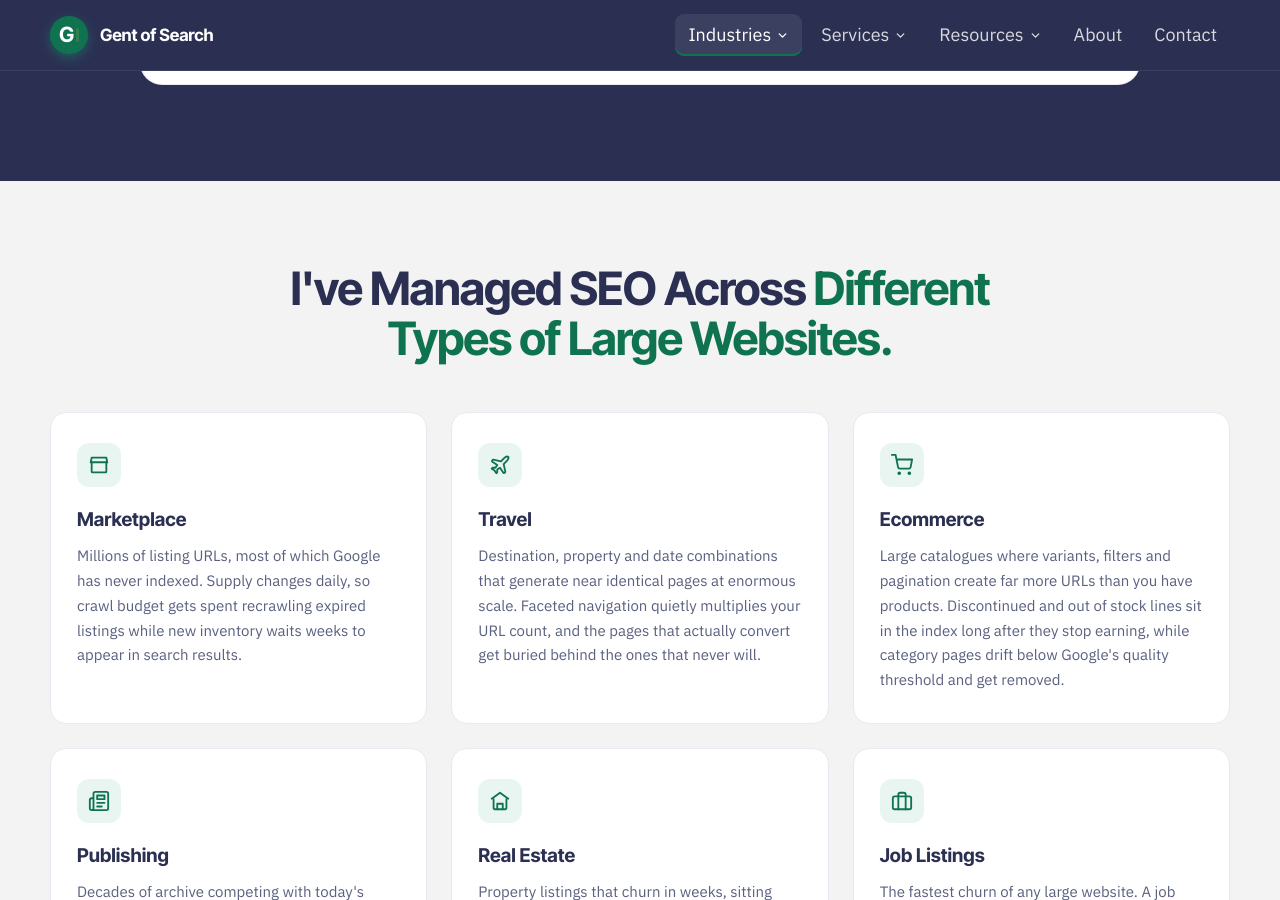
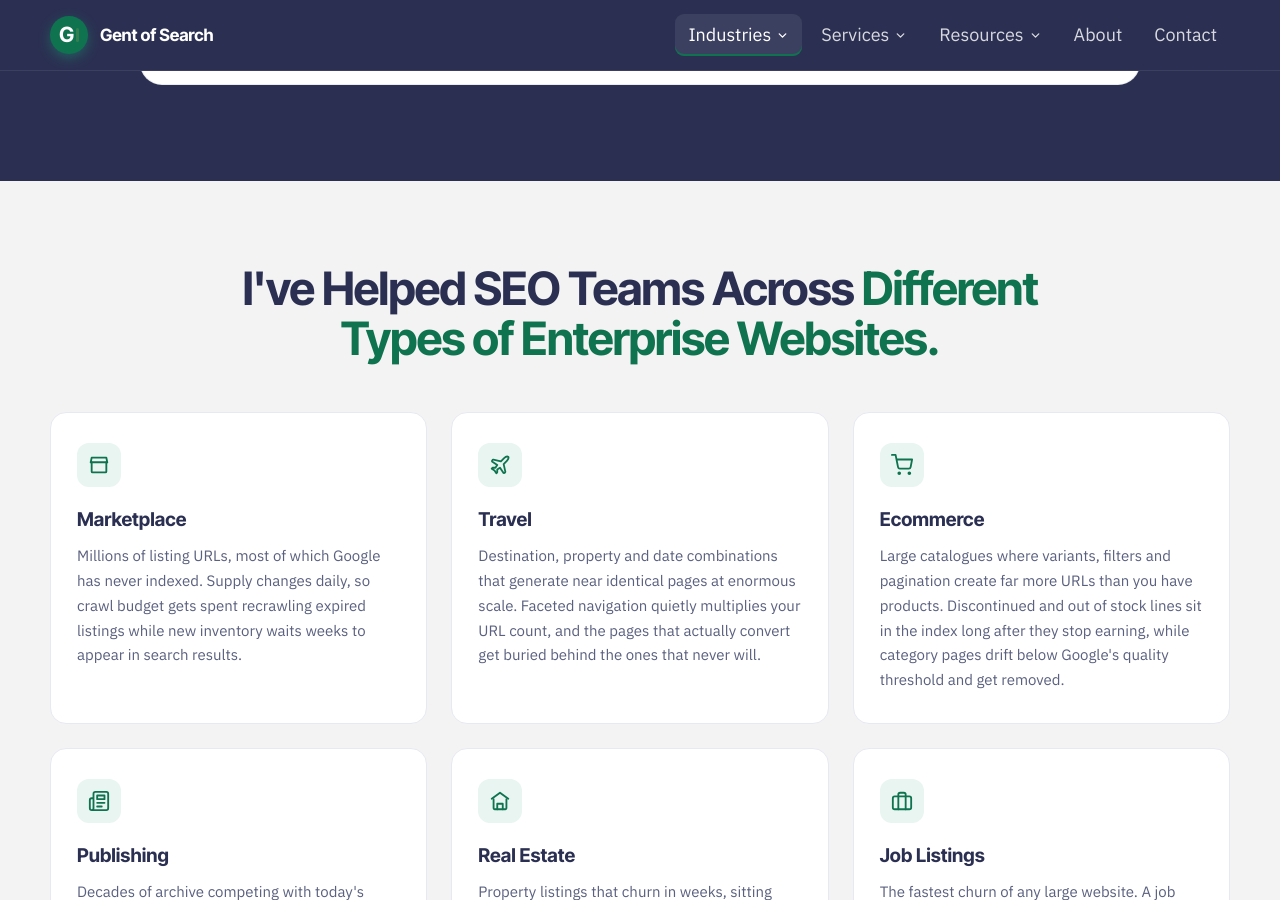
Before and after one commit to Gent-of-Search/gentofsearch.com, a Jekyll site: the page built from industry/enterprise.html, in a window 1280 px wide and 900 px high, scrolled down 4873 px. Built offline with Jekyll 4.4.1, drawn with Linux system fonts in a browser that asks for light colours.

Commit message:
Enterprise: retitle scenarios section to 'I've Helped SEO Teams Across Different Types of Enterprise Websites'

```diff
--- a/industry/enterprise.html
+++ b/industry/enterprise.html
@@ -177,7 +177,7 @@ industry: enterprise
   <section style="padding:82px 0; background:#F3F3F3;">
     <div style="width:min(1180px,100% - 48px); margin:0 auto;">
       <div style="text-align:center; margin-bottom:48px;">
-        <h2 style="font-family:'Inter Tight',sans-serif; font-weight:700; font-size:clamp(30px,4vw,46px); line-height:1.1; letter-spacing:-0.025em; color:#2B3052; max-width:820px; margin:0 auto;">I've Managed SEO Across <span style="color:#0F7350;">Different Types of Large Websites.</span></h2>
+        <h2 style="font-family:'Inter Tight',sans-serif; font-weight:700; font-size:clamp(30px,4vw,46px); line-height:1.1; letter-spacing:-0.025em; color:#2B3052; max-width:820px; margin:0 auto;">I've Helped SEO Teams Across <span style="color:#0F7350;">Different Types of Enterprise Websites.</span></h2>
       </div>
       <div class="gos-g3" style="display:grid; grid-template-columns:repeat(3,1fr); gap:24px;">
 
```
